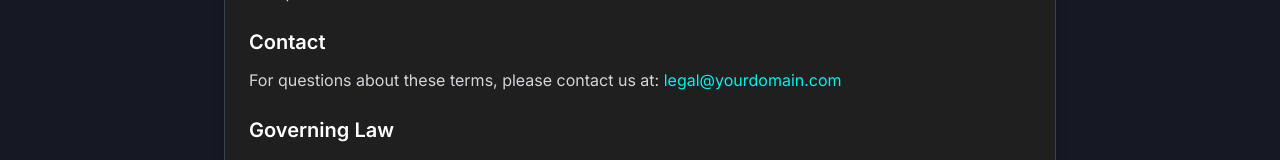
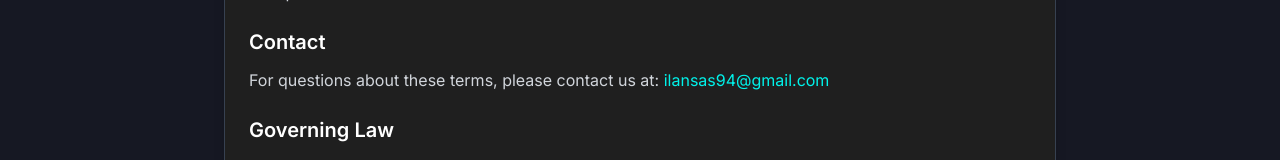
Before and after one commit to ilansas94/tiktok-views-counter, a Next.js app: page /terms in a window 1280 px wide. Shown: the part 1290-1450 px from the top of the page. Built offline with nearby package versions, Linux system fonts and the light colour scheme.

Commit message:
Update contact email in terms page to ilansas94@gmail.com

```diff
--- a/src/app/terms/page.tsx
+++ b/src/app/terms/page.tsx
@@ -82,8 +82,8 @@ export default function TermsPage() {
                 <h2 className="text-xl font-semibold mb-3 text-white">Contact</h2>
                 <p>
                   For questions about these terms, please contact us at:{' '}
-                  <a href="mailto:legal@yourdomain.com" className="text-tiktok-primary hover:underline">
-                    legal@yourdomain.com
+                  <a href="mailto:ilansas94@gmail.com" className="text-tiktok-primary hover:underline">
+                    ilansas94@gmail.com
                   </a>
                 </p>
               </section>
```
